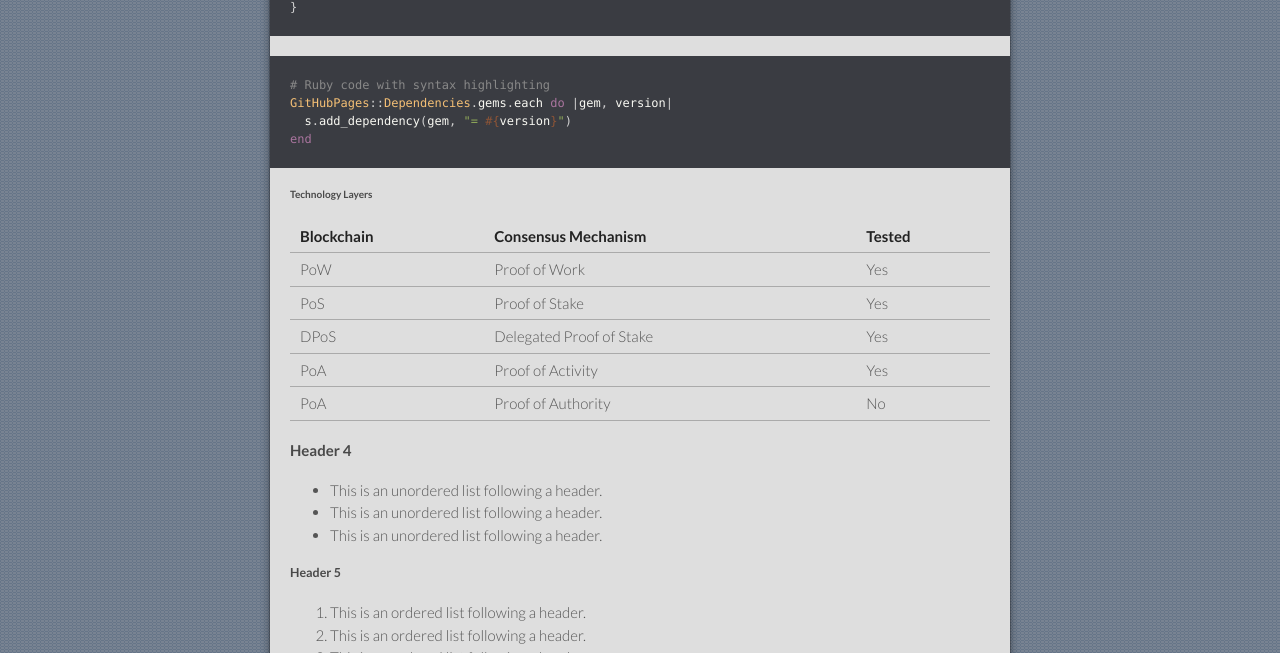
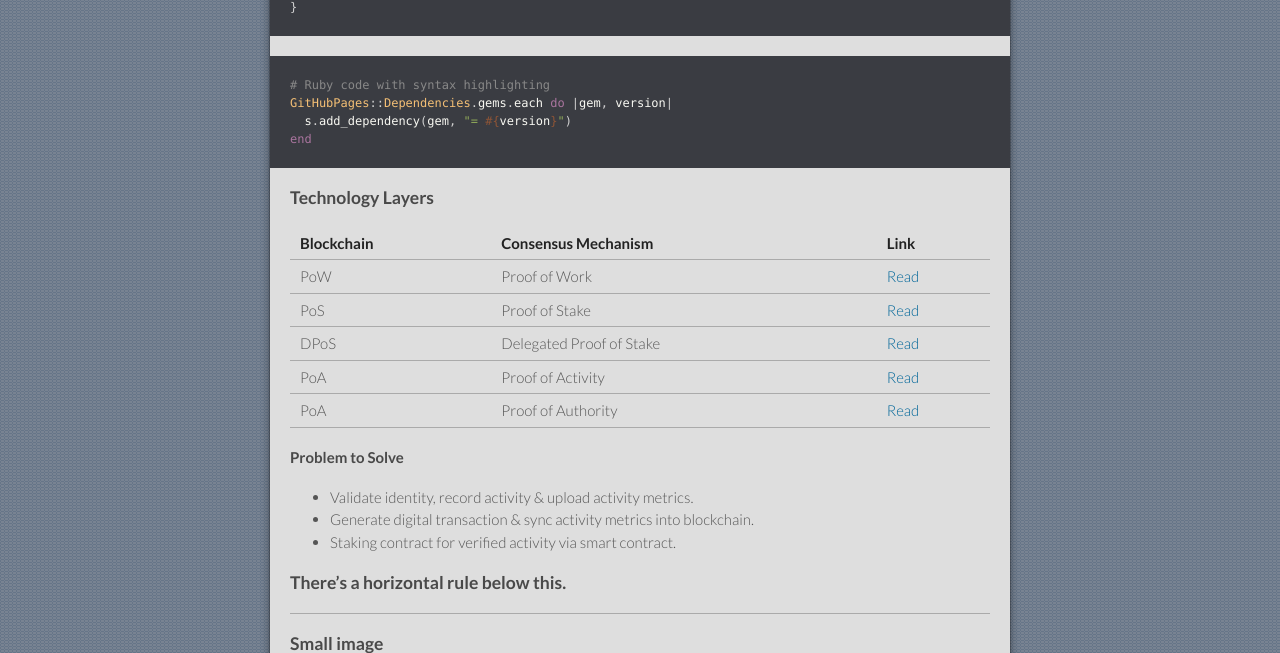
Before and after one commit to flowstake/flowstake.github.io, a Jekyll site: the page built from index.md, in a window 1280 px wide and 1400 px high, scrolled down 563 px, cut to the strip 0-653 px from the top of the window. Built offline with Jekyll 4.4.1, drawn with Linux system fonts in a browser that asks for light colours; our own code applies the rules of GitHub Pages for plain Markdown files; some of the changed text lies outside the part shown.

Commit message:
Update index.md

````diff
--- a/index.md
+++ b/index.md
@@ -34,57 +34,26 @@ GitHubPages::Dependencies.gems.each do |gem, version|
 end
 ```
 
-###### Technology Layers
+### Technology Layers
 
-| Blockchain   | Consensus Mechanism          | Tested |
+| Blockchain   | Consensus Mechanism          | Link |
 |:-------------|:-----------------------------|:-------|
-| PoW          | Proof of Work                |   Yes  |
-| PoS          | Proof of Stake               |   Yes  |
-| DPoS         | Delegated Proof of Stake     |   Yes  |
-| PoA          | Proof of Activity            |   Yes  |
-| PoA          | Proof of Authority           |   No   |
+| PoW          | Proof of Work                |  [Read](https://en.bitcoin.it/wiki/Proof_of_work)  |
+| PoS          | Proof of Stake               |  [Read](https://en.bitcoin.it/wiki/Proof_of_Stake)  |
+| DPoS         | Delegated Proof of Stake     |  [Read](https://en.bitcoinwiki.org/wiki/DPoS)  |
+| PoA          | Proof of Activity            |  [Read](https://eprint.iacr.org/2014/452.pdf)  |
+| PoA          | Proof of Authority           |  [Read](https://en.wikipedia.org/wiki/Proof_of_authority)   |
 
 
-#### Header 4
+#### Problem to Solve
 
-*   This is an unordered list following a header.
-*   This is an unordered list following a header.
-*   This is an unordered list following a header.
-
-##### Header 5
-
-1.  This is an ordered list following a header.
-2.  This is an ordered list following a header.
-3.  This is an ordered list following a header.
+*   Validate identity, record activity & upload activity metrics.
+*   Generate digital transaction & sync activity metrics into blockchain.
+*   Staking contract for verified activity via smart contract.
 
 ### There's a horizontal rule below this.
 
 * * *
-
-### Here is an unordered list:
-
-*   Item foo
-*   Item bar
-*   Item baz
-*   Item zip
-
-### And an ordered list:
-
-1.  Item one
-1.  Item two
-1.  Item three
-1.  Item four
-
-### And a nested list:
-
-- level 1 item
-  - level 2 item
-    - level 3 item
-- level 1 item
-  - level 2 item
-- level 1 item
-  - level 2 item
-
 
 ### Small image
 
````
